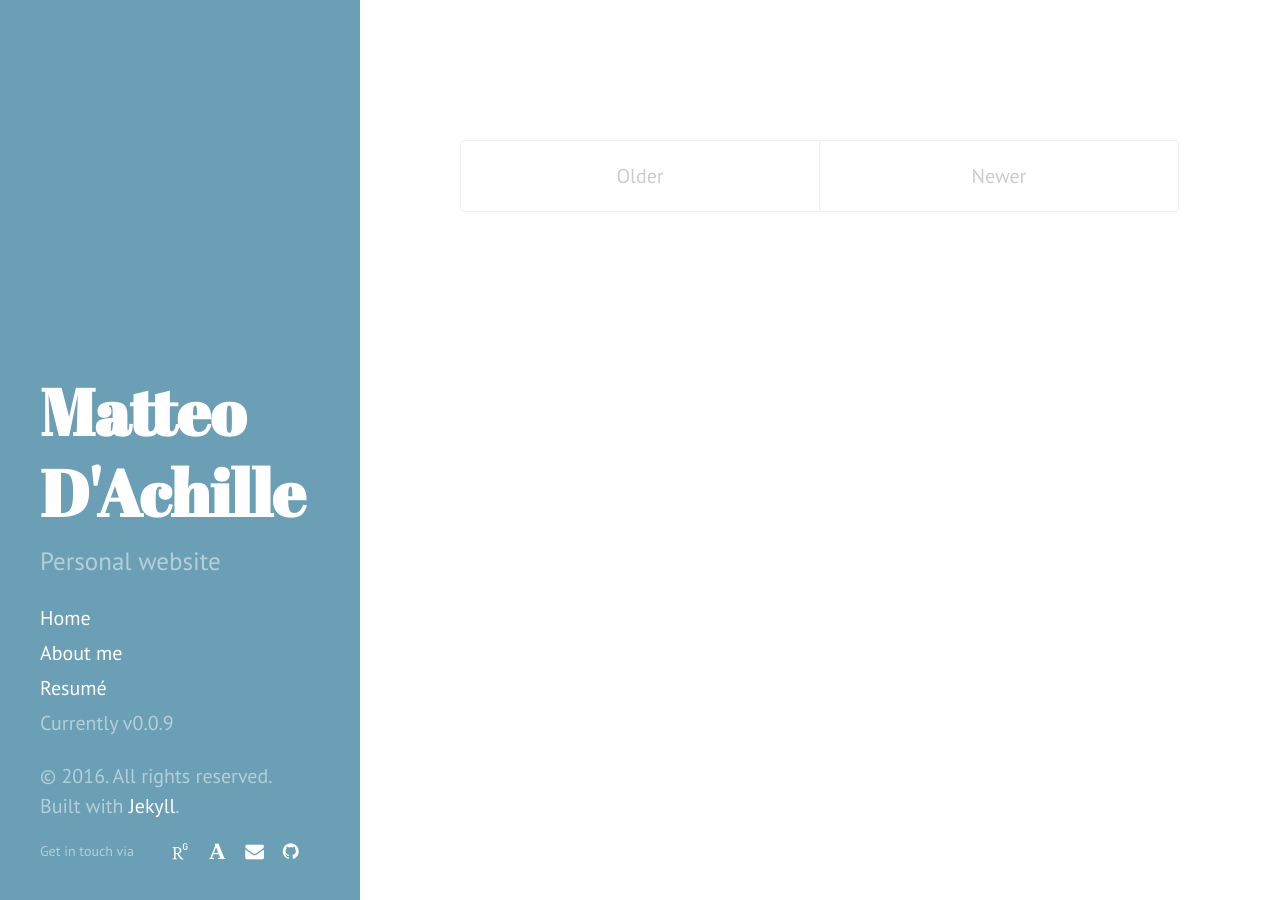
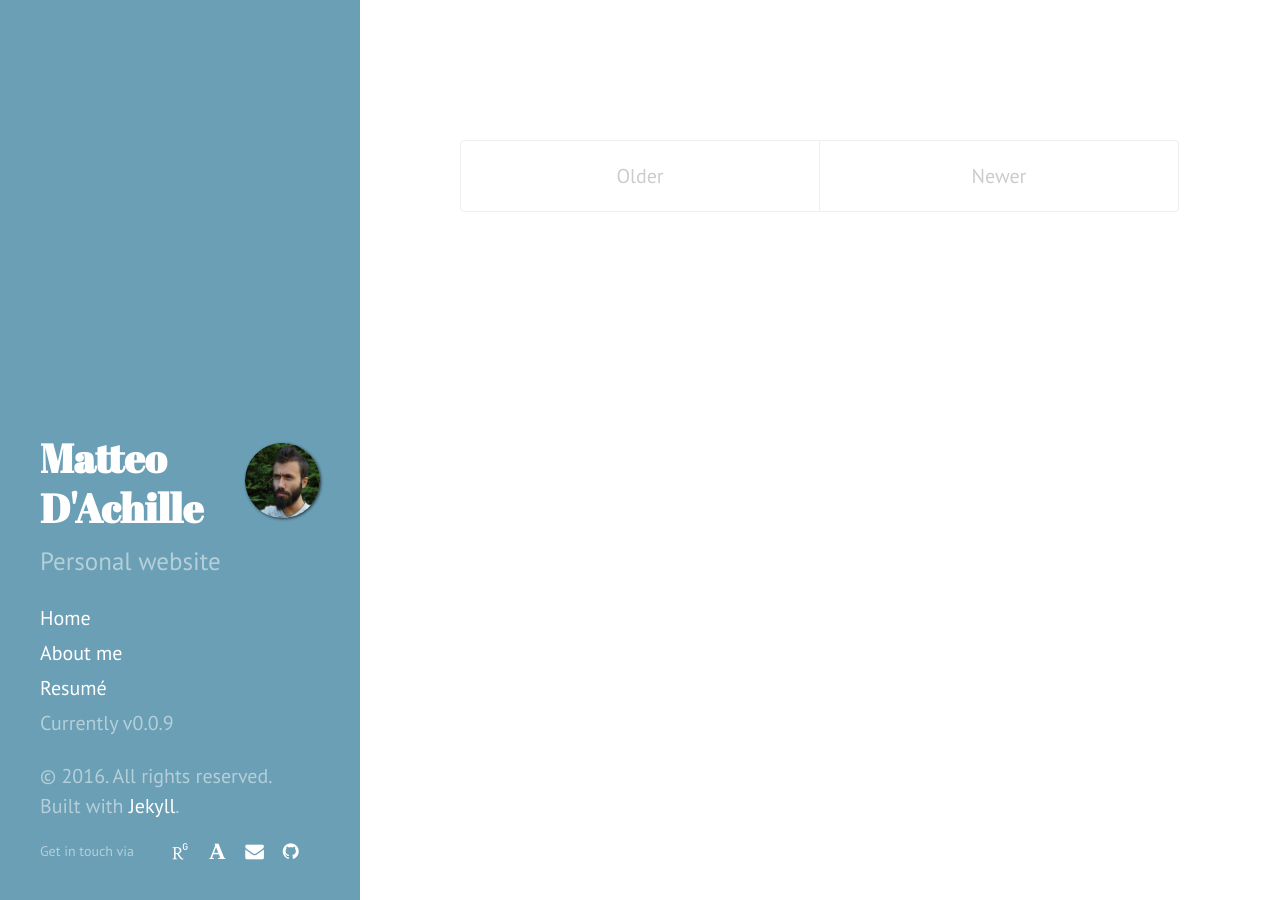
Before and after one commit to matteodachille/matteodachille.github.io, a Jekyll site: the page built from index.html, in a window 1280 px wide. Built offline with Jekyll 4.4.1, drawn with Linux system fonts in a browser that asks for light colours; nearby versions of some CDN libraries; some web fonts are replaced; the list of posts is cut into pages by our own code.

Commit message:
Modified transport field image

```diff
--- a/_config.yml
+++ b/_config.yml
@@ -1,7 +1,7 @@
 # Dependencies
 markdown:         kramdown
 gems:             [jekyll-paginate,jekyll-gist,pygments.rb]
-highlighter:      pygments
+highlighter:      rouge
 
 google_analytics: UA-80451970-1
 # Permalinks
--- a/_includes/sidebar.html
+++ b/_includes/sidebar.html
@@ -1,8 +1,8 @@
 <div class="sidebar">
   <div class="container sidebar-sticky">
-	  <!--div class="sidebar-logo">
+	  <div class="sidebar-logo">
 	  <img src="../assets/dachille.jpg" />
-  </div-->
+  </div>
     <div class="sidebar-about">
 
 
--- a/public/css/hyde.css
+++ b/public/css/hyde.css
@@ -65,17 +65,14 @@ html {
 	padding-bottom: 5px;
 
 }*/
-.sidebar-logo {
+/*.sidebar-logo {
   float: left;
   margin: auto;
   padding-top: 50px ;
 }
-
+*/
 .sidebar-logo img {
-  display: block;
-	border-radius: 2%;
-	margin: auto !important;
-  position: relative;
+  display: none;
 }
 
 @media (min-width: 48em) {
@@ -86,6 +83,22 @@ html {
     bottom: 0;
     width: 18rem;
     text-align: left;
+  }
+
+  .sidebar-logo {
+    float: right;
+    /*margin: auto;*/
+    padding-top: 200px ;
+    padding-top: 10px ;
+  }
+
+  .sidebar-logo img {
+  	height: 75px;
+    display: block;
+  	border-radius: 50%;
+  	/*margin: auto !important;
+    position: inherit;*/
+  	box-shadow: 1px 1px 3px #263238;
   }
 
 
@@ -111,6 +124,21 @@ html {
   vertical-align: middle;
 }
 
+.tf2d{
+background-color: #263238;
+border-radius: 1%;
+box-shadow: 0 1px 3px rgba(0,0,0,0.12), 0 1px 2px rgba(0,0,0,0.24);
+transition: all 0.3s cubic-bezier(.25,.8,.25,1);
+}
+
+.tf2d:hover{
+   box-shadow: 0 7px 28px rgba(0,0,0,0.25), 0 10px 10px rgba(0,0,0,0.22);
+}
+
+.tf2d img{
+color: #f5f5f5;
+text-align: center;
+}
 
 /* Sidebar links */
 .sidebar a {
@@ -122,7 +150,7 @@ html {
   color: #fff;
   margin-top: 0;
   font-family: "Abril Fatface", serif;
-  font-size: 3.25rem;
+  font-size: 2.0rem;
 }
 
 /* Sidebar nav */
```
Also changed, not shown: about.md (+5 -2 lines).
